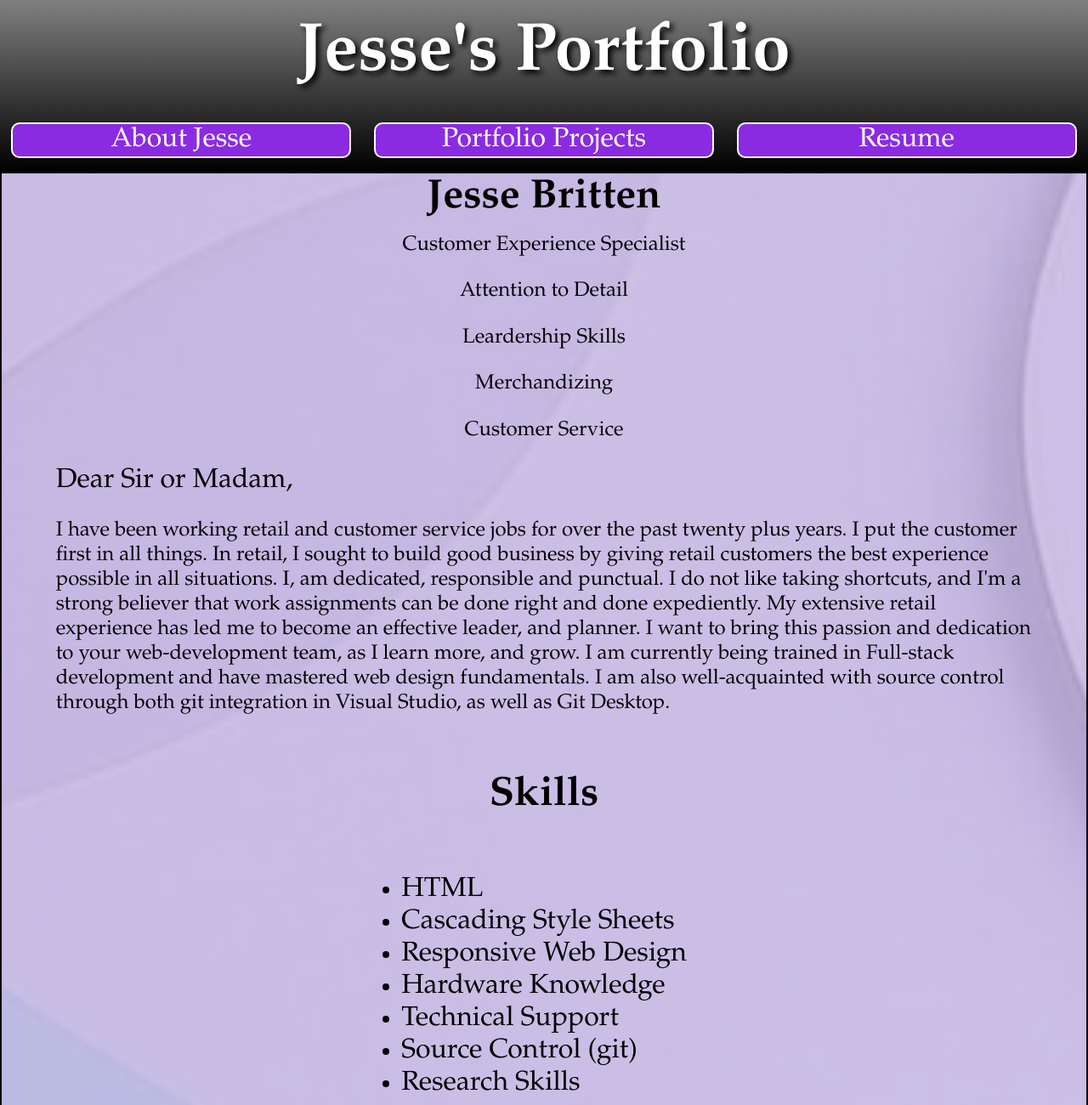
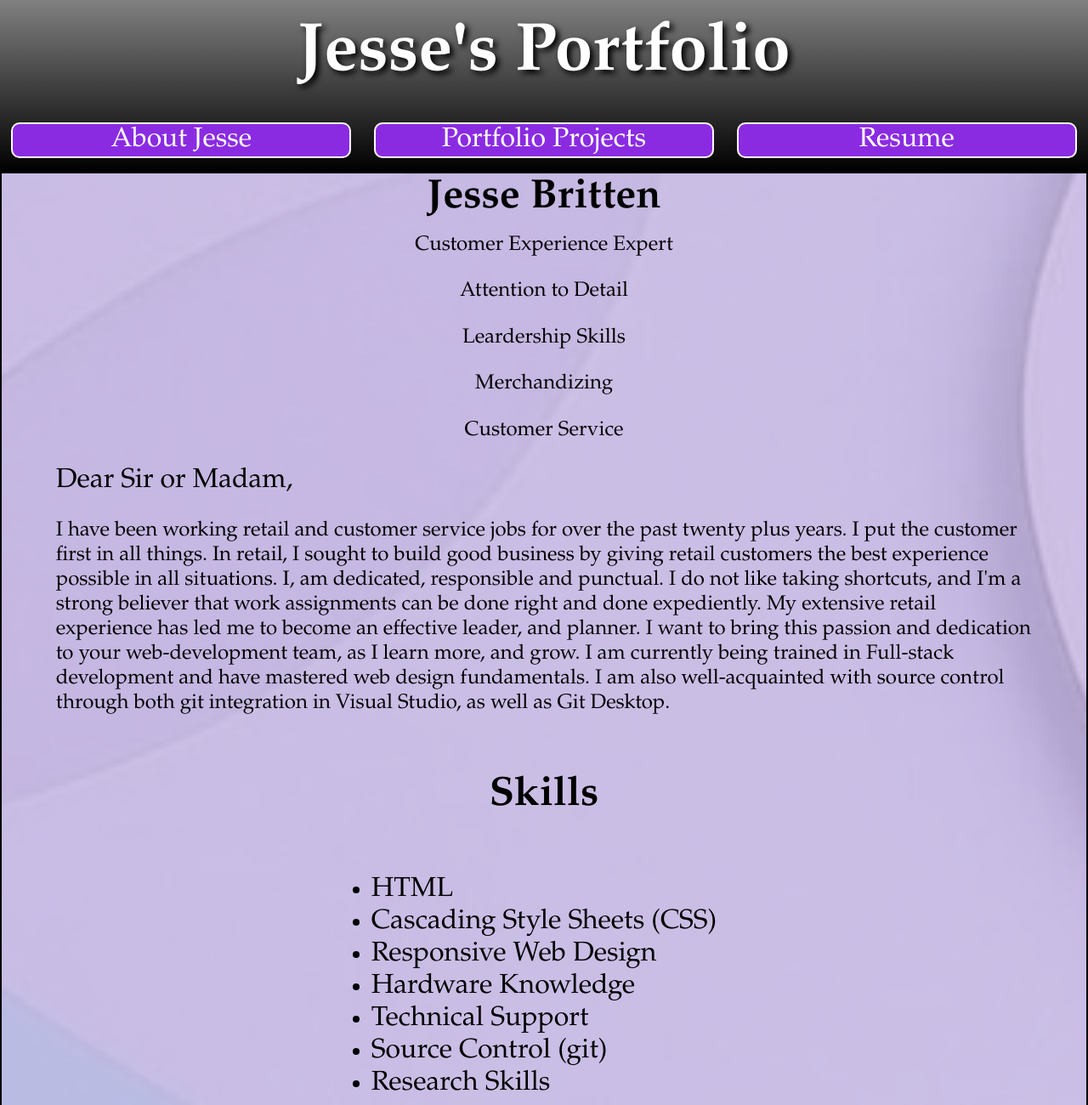
Before and after one commit to JessMouse85/Portfolio, a plain HTML site: page resume.html in a window 1280 px wide. Shown: the top 1300 px of the page at 85% size. Drawn offline with Linux system fonts and the light colour scheme.

Commit message:
A few tweaks. Thanks Allison!

```diff
--- a/resources/css/style.css
+++ b/resources/css/style.css
@@ -154,7 +154,9 @@ header {
     margin: 0 auto;
     align-content: center;
 }
-
+.center {
+    text-align: center;
+}
 .reference .section-head {
     text-align: center;
 }
--- a/resume.html
+++ b/resume.html
@@ -21,11 +21,12 @@
         <div class="content-box">
             <div class="shadow-box" id="resume">
                 <h1 class="section-head">Jesse Britten</h1>
-                <p>Customer Experience Specialist</p>
+                <p class="center">Customer Experience Expert</p>
                 <p>Attention to Detail</p>
                 <p>Leardership Skills</p>
                 <p>Merchandizing</p>
                 <p>Customer Service</p>
+
                 <p class="sub-title">Dear Sir or Madam,</p>
 
                 <p id="cover-letter">I have been working retail and customer service jobs for over the past twenty plus years. I put the customer first in all things. In retail, I sought to build good business by giving retail customers the best experience possible in all situations. I, am dedicated, responsible and punctual. I do not like taking shortcuts, and I'm a strong believer that work assignments can be done right and done expediently. My extensive retail experience has led me to become an effective leader, and planner. I want to bring this passion and dedication to your web-development team, as I learn more, and grow. I am currently being trained in Full-stack development and have mastered web design fundamentals. I am also well-acquainted with source control through both git integration in Visual Studio, as well as Git Desktop.</p>
@@ -33,7 +34,7 @@
                 <h1 class="section-head">Skills</h1>
                 <ul class="skills">
                     <li>HTML</li>
-                    <li>Cascading Style Sheets</li>
+                    <li>Cascading Style Sheets (CSS)</li>
                     <li>Responsive Web Design</li>
                     <li>Hardware Knowledge</li>
                     <li>Technical Support</li>
```
